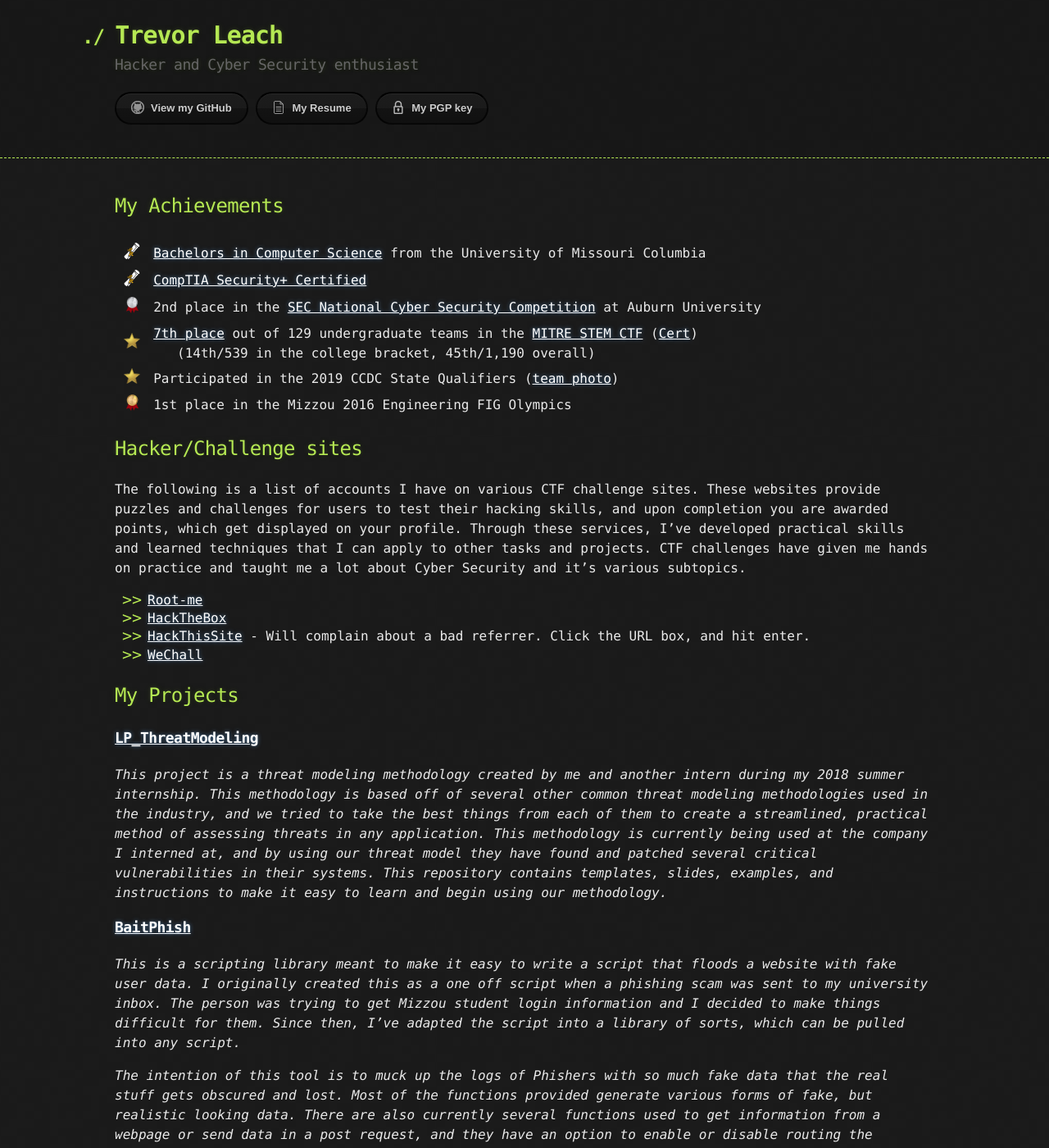
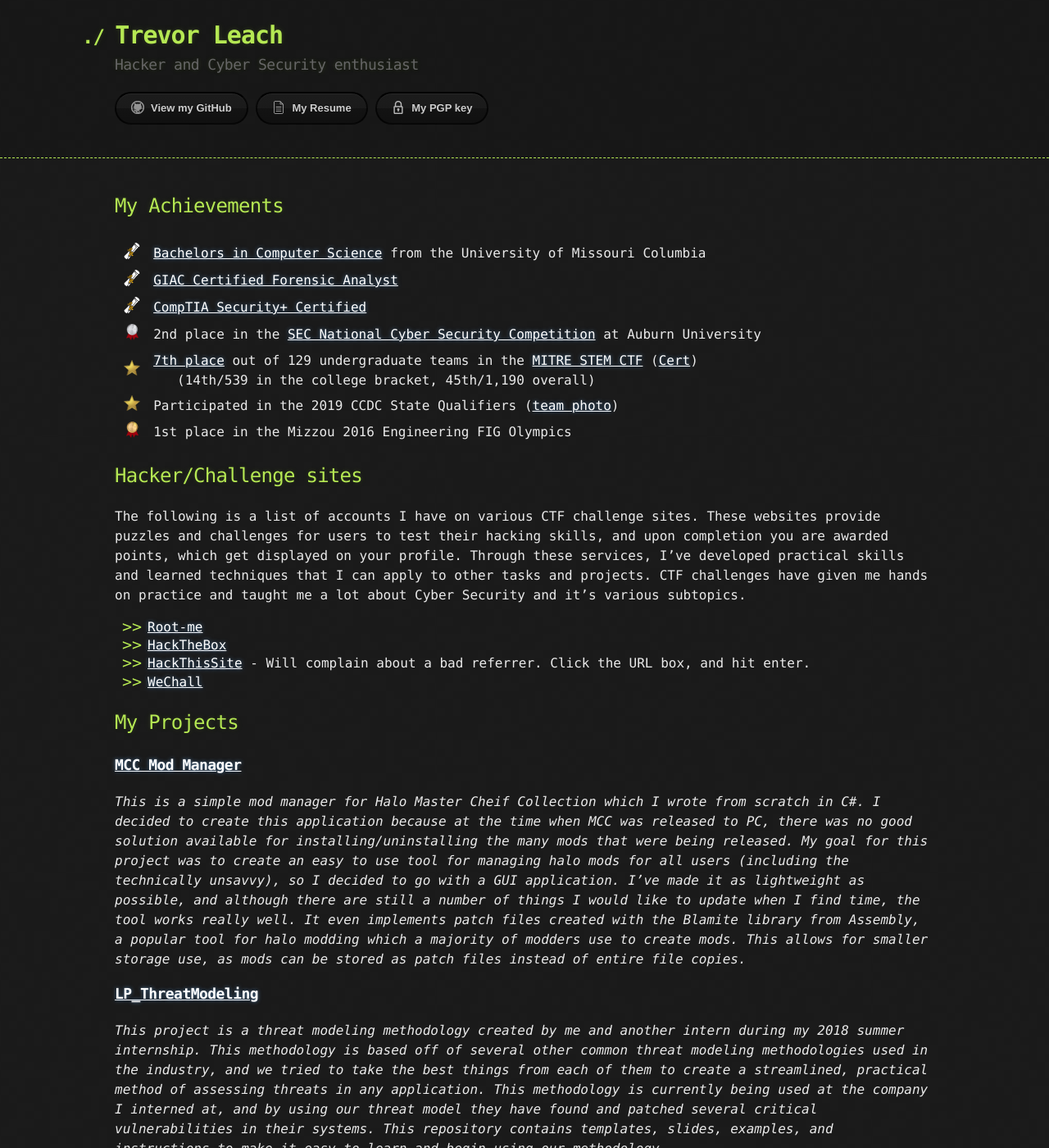
Before and after one commit to executionByFork/executionByFork.github.io, a Jekyll site: the page built from index.md, in a window 1280 px wide and 1400 px high. Shown: the whole window at 82% size. Built offline with Jekyll 4.4.1, drawn with Linux system fonts in a browser that asks for light colours; our own code applies the rules of GitHub Pages for plain Markdown files.

Commit message:
Update index.md

```diff
--- a/index.md
+++ b/index.md
@@ -7,6 +7,7 @@ layout: default
 |   |   |
 |:-----:|-----|
 | ![Cert](./assets/images/certificate20px.png)  | [Bachelors in Computer Science](./assets/degree.jpg) from the University of Missouri Columbia  |
+| ![Cert](./assets/images/certificate20px.png)  | [GIAC Certified Forensic Analyst](./assets/GIAC_Cert.jpg)  |
 | ![Cert](./assets/images/certificate20px.png)  | [CompTIA Security+ Certified](./assets/Security_Plus_Cert.pdf)  |
 | ![silver](./assets/images/silverMedal20px.png)  | 2nd place in the [SEC National Cyber Security Competition](https://engineering.missouri.edu/2018/04/mizzou-showcases-cyber-security-strength-at-sec-academic-conference/) at Auburn University  |
 | ![star](./assets/images/gold_star20px.png)  |  [7th place](https://web.archive.org/web/20190223210500/https://mitrestemctf.org/teams/1592/summary) out of 129 undergraduate teams in the [MITRE STEM CTF](https://web.archive.org/web/20190319062530/https://mitrestemctf.org/game/teams#division-5-tab) ([Cert](./assets/MITRE_Competition_Certificate.pdf))<br>&nbsp;&nbsp;&nbsp;(14th/539 in the college bracket, 45th/1,190 overall)  |
@@ -21,6 +22,9 @@ The following is a list of accounts I have on various CTF challenge sites. These
 - [WeChall](https://www.wechall.net/profile/executionByFork)
 
 ## My Projects
+
+### [MCC Mod Manager](https://github.com/executionByFork/MCC_Mod_Manager)
+_This is a simple mod manager for Halo Master Cheif Collection which I wrote from scratch in C#. I decided to create this application because at the time when MCC was released to PC, there was no good solution available for installing/uninstalling the many mods that were being released. My goal for this project was to create an easy to use tool for managing halo mods for all users (including the technically unsavvy), so I decided to go with a GUI application. I've made it as lightweight as possible, and although there are still a number of things I would like to update when I find time, the tool works really well. It even implements patch files created with the Blamite library from Assembly, a popular tool for halo modding which a majority of modders use to create mods. This allows for smaller storage use, as mods can be stored as patch files instead of entire file copies._
 
 ### [LP_ThreatModeling](https://github.com/tleachman1234/LP_ThreatModeling)
 _This project is a threat modeling methodology created by me and another intern during my 2018 summer internship. This methodology is based off of several other common threat modeling methodologies used in the industry, and we tried to take the best things from each of them to create a streamlined, practical method of assessing threats in any application. This methodology is currently being used at the company I interned at, and by using our threat model they have found and patched several critical vulnerabilities in their systems. This repository contains templates, slides, examples, and instructions to make it easy to learn and begin using our methodology._
```
